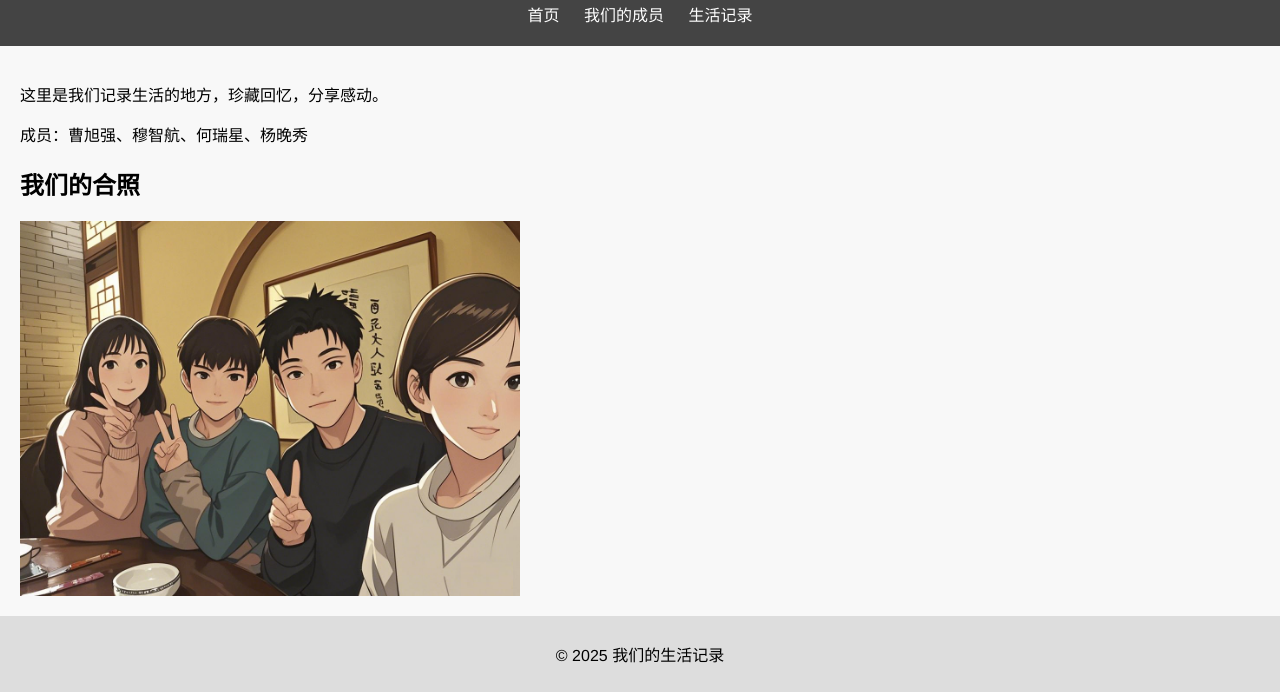
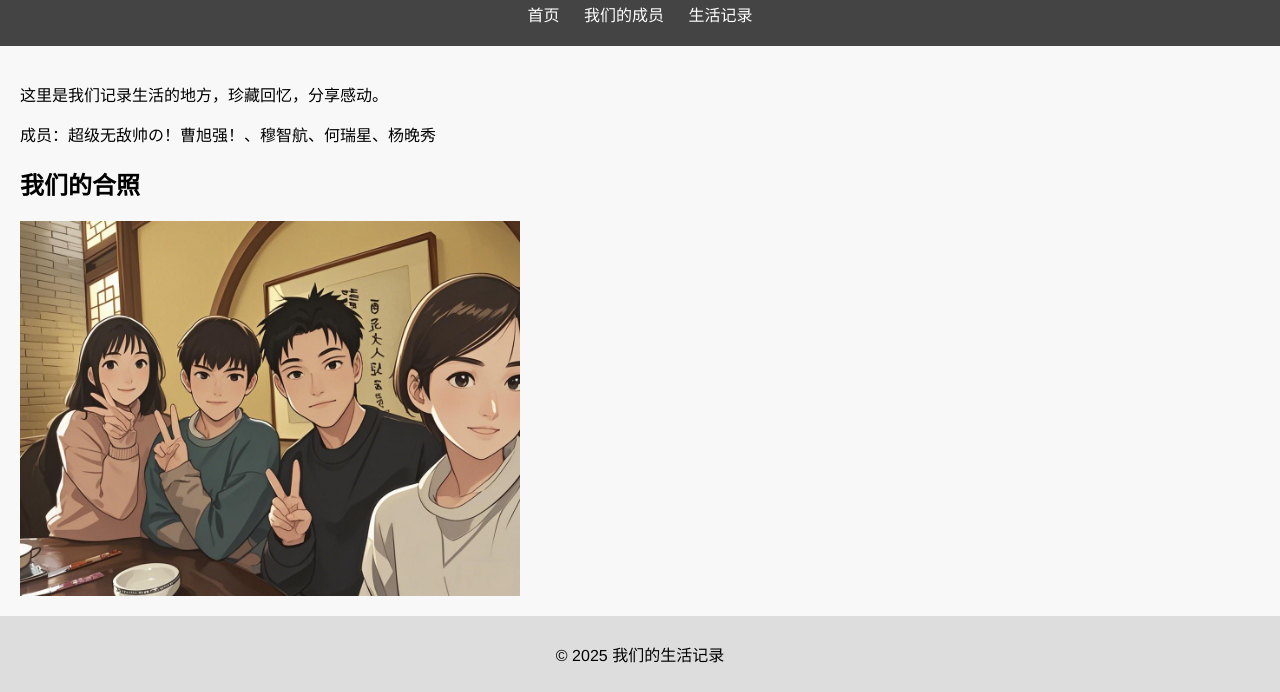
Before and after one commit to cxqNet/cxqnet.github.io, a plain HTML site: page index.html in a window 1280 px wide. Shown: the part 125-817 px from the top of the page. Drawn offline with Linux system fonts and the light colour scheme.

Commit message:
Update index.html

```diff
--- a/index.html
+++ b/index.html
@@ -17,7 +17,7 @@ s<!DOCTYPE html>
 
   <main>
     <p>这里是我们记录生活的地方，珍藏回忆，分享感动。</p>
-    <p>成员：曹旭强、穆智航、何瑞星、杨晚秀</p>
+    <p>成员：超级无敌帅の！曹旭强！、穆智航、何瑞星、杨晚秀</p>
 
     <h2>我们的合照</h2>
     <img src="images/friends1.png" alt="曹旭强最帅" width="500">
```
